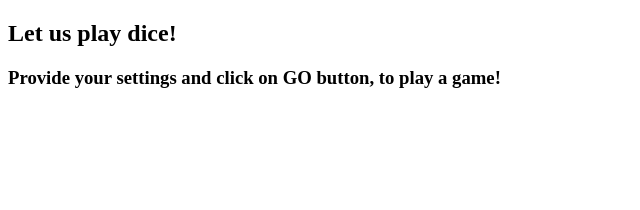
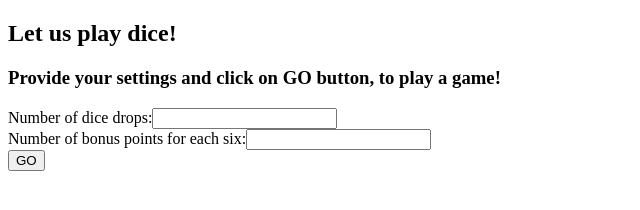
Before and after one commit to michaeloangelo/demo, a plain HTML site: page index1.html in a window 1280 px wide. Shown: the whole page, without its empty margins (0-640 px from the left). Drawn offline with Linux system fonts and the light colour scheme.

Commit message:
Update index1.html
dodanie pól formularza

```diff
--- a/index1.html
+++ b/index1.html
@@ -4,6 +4,9 @@
 <h2>Let us play dice!</h2>
 <h3>Provide your settings and click on GO button, to play a game!</h3>
 <form action="dice.php" method="post">
+<label>Number of dice drops:</label><input type="text" name="drops"><br>
+<label>Number of bonus points for each six:</label><input type="text" name="bonus"><br>
+<input type="submit" value="GO">
 </form>
 </body>
 </html>
```
